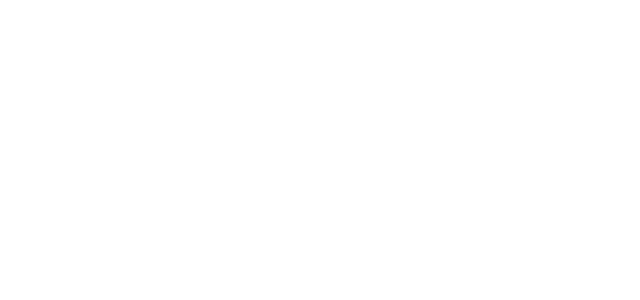
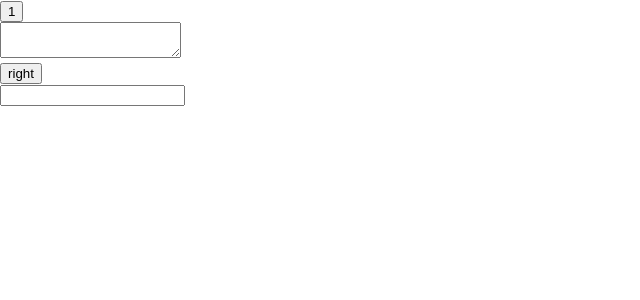
Before and after one commit to Eieny/controls-app, a React (Create React App) app: page / in a window 1280 px wide. Shown: the top 300 px of the page, without its empty margins (0-640 px from the left). Built offline with nearby package versions, Linux system fonts and the light colour scheme.

Commit message:
feat(ui): добавлены компоненты

```diff
--- a/src/App.tsx
+++ b/src/App.tsx
@@ -1,8 +1,66 @@
-import React from "react";
-import "./App.css";
+import { Autocomplete, ButtonsControl } from './components';
+import './App.css';
+import { useState } from 'react';
+
+const ITEMS = [
+  {
+    id: 0,
+    name: 'abc',
+    fullName: 'ABC',
+    flag: 'https://upload.wikimedia.org/wikipedia/commons/thumb/b/b9/Flag_of_Australia.svg/50px-Flag_of_Australia.svg.png',
+  },
+  {
+    id: 1,
+    name: 'abc2',
+    fullName: 'ABC2',
+    flag: 'https://upload.wikimedia.org/wikipedia/commons/thumb/b/b9/Flag_of_Australia.svg/50px-Flag_of_Australia.svg.png',
+  },
+  {
+    id: 2,
+    name: 'abc3',
+    fullName: 'ABC3',
+    flag: 'https://upload.wikimedia.org/wikipedia/commons/thumb/b/b9/Flag_of_Australia.svg/50px-Flag_of_Australia.svg.png',
+  },
+  {
+    id: 3,
+    name: 'abc4',
+    fullName: 'ABC4',
+    flag: 'https://upload.wikimedia.org/wikipedia/commons/thumb/b/b9/Flag_of_Australia.svg/50px-Flag_of_Australia.svg.png',
+  },
+];
 
 function App() {
-  return <div></div>;
+  const [input, setInput] = useState('');
+  return (
+    <div>
+      <ButtonsControl
+        onChange={() => {}}
+        value=''
+        leftButtons={[{ label: '1', onClick: () => {} }]}
+        rightButtons={[
+          {
+            label: 'right',
+            onClick: () => {},
+          },
+        ]}
+      />
+
+      <Autocomplete
+        value={input}
+        onChange={setInput}
+        maxOptions={2}
+        options={ITEMS}
+        getOptionLabel={item => item.name}
+        renderOption={item => (
+          <>
+            <img src={item.flag} />
+            <span>{item.name}</span>
+            <span>{item.fullName}</span>
+          </>
+        )}
+      />
+    </div>
+  );
 }
 
 export default App;
--- /dev/null
+++ b/src/components/autocomplete/Autocomplete.tsx
@@ -0,0 +1,107 @@
+import { useState } from 'react';
+import Popup from '../popup/Popup';
+import PopupItem from '../popup-item/PopupItem';
+
+type Props<T> = {
+  /**
+   * Значение текстового поля.
+   */
+  value: string;
+
+  /**
+   * Событие изменения значения текстового поля.
+   */
+  onChange: (value: string) => void;
+
+  /**
+   * Максимальное количество отображаемых подсказок.
+   */
+  maxOptions?: number;
+
+  /**
+   * Плейсхолдер.
+   */
+  placeholder?: string;
+
+  /**
+   *
+   */
+  options: T[];
+
+  renderOption: (item: T) => JSX.Element;
+
+  getOptionLabel: (item: T) => string;
+
+  isBuisy?: boolean;
+};
+
+const Autocomplete = <T extends { id: number }>(props: Props<T>) => {
+  const {
+    value,
+    onChange,
+    placeholder,
+    maxOptions,
+    options,
+    renderOption,
+    getOptionLabel,
+    isBuisy = false,
+  } = props;
+  const [isOpen, toggleOpen] = useState(false);
+  const slicedOptions =
+    maxOptions && options.length > maxOptions
+      ? options.slice(0, maxOptions)
+      : options;
+
+  const handleChange = (e: React.ChangeEvent<HTMLInputElement>) => {
+    if (!isOpen && e.target.value.trim()) {
+      toggleOpen(true);
+    }
+
+    if (isOpen && !e.target.value.trim()) {
+      toggleOpen(false);
+    }
+
+    onChange(e.target.value);
+  };
+
+  const handleFocus = () => {
+    if (!value.trim()) return;
+    toggleOpen(true);
+  };
+
+  const handleBlur = () => {
+    toggleOpen(false);
+  };
+
+  const handleClickOption = (option: T) => {
+    console.log(option);
+    onChange(getOptionLabel(option));
+    toggleOpen(false);
+  };
+
+  return (
+    <div>
+      <input
+        role='combobox'
+        value={value}
+        onChange={handleChange}
+        onFocus={handleFocus}
+        // onBlur={handleBlur}
+        placeholder={placeholder}
+      />
+      <Popup isOpen={isOpen} isBuisy={isBuisy}>
+        {slicedOptions.map(option => (
+          <PopupItem
+            key={option.id}
+            id={option.id}
+            onClick={() => handleClickOption(option)}
+          >
+            {renderOption(option)}
+          </PopupItem>
+        ))}
+      </Popup>
+    </div>
+  );
+};
+
+export default Autocomplete;
--- /dev/null
+++ b/src/components/button/Button.module.css
@@ -0,0 +1,3 @@
+button {
+
+}
--- a/src/components/buttons-control/ButtonsControl.tsx
+++ b/src/components/buttons-control/ButtonsControl.tsx
@@ -2,14 +2,36 @@ import { useMemo } from 'react';
 import Button from '../button/Button';
 
 type ButtonItems = {
-  text: string;
+  /**
+   * Текст кнопки.
+   */
+  label: string;
+
+  /**
+   * Событие клика по кнопки.
+   */
   onClick: () => void;
 };
 
 type Props = {
-  text: string;
+  /**
+   * Значение текстового поля.
+   */
+  value: string;
+
+  /**
+   * Событие изменения значения текстового поля.
+   */
   onChange: () => void;
+
+  /**
+   * Кнопки слева.
+   */
   leftButtons?: ButtonItems[];
+
+  /**
+   * Кнопки справа.
+   */
   rightButtons?: ButtonItems[];
 };
 
@@ -18,15 +40,20 @@ const mapButtons = (buttons?: ButtonItems[]) => {
 
   return (
     <>
-      {buttons.map(({ text, onClick }) => (
-        <Button onClick={onClick}>{text}</Button>
+      {buttons.map(({ label, onClick }, index) => (
+        <Button key={index} onClick={onClick}>
+          {label}
+        </Button>
       ))}
     </>
   );
 };
 
+/**
+ * Текстовый контрол с кнопками.
+ */
 const ButtonsControl = (props: Props) => {
-  const { leftButtons, rightButtons, text, onChange } = props;
+  const { leftButtons, rightButtons, value, onChange } = props;
 
   const left = useMemo(() => mapButtons(leftButtons), []);
   const right = useMemo(() => mapButtons(rightButtons), []);
@@ -34,7 +61,7 @@ const ButtonsControl = (props: Props) => {
   return (
     <div>
       <div>{left}</div>
-      <textarea value={text} onChange={onChange} />
+      <textarea value={value} onChange={onChange} />
       <div>{right}</div>
     </div>
   );
--- /dev/null
+++ b/src/components/index.ts
@@ -0,0 +1,4 @@
+import Autocomplete from './autocomplete/Autocomplete';
+import ButtonsControl from './buttons-control/ButtonsControl';
+
+export { ButtonsControl, Autocomplete };
--- /dev/null
+++ b/src/components/popup-item/PopupItem.module.css
@@ -0,0 +1,7 @@
+.item {
+  cursor: pointer;
+}
+
+.item:hover {
+  background-color: cadetblue;
+}
--- /dev/null
+++ b/src/components/popup-item/PopupItem.tsx
@@ -0,0 +1,19 @@
+import css from './PopupItem.module.css';
+
+type Props = {
+  id?: number;
+  onClick: () => void;
+  children: JSX.Element | string;
+};
+
+const PopupItem = (props: Props) => {
+  const { id, children, onClick } = props;
+
+  return (
+    <li role='option' className={css['item']} onClick={onClick}>
+      {children}
+    </li>
+  );
+};
+
+export default PopupItem;
--- /dev/null
+++ b/src/components/popup/Popup.module.css
@@ -0,0 +1,3 @@
+.list {
+  list-style-type: none;
+}
--- /dev/null
+++ b/src/components/popup/Popup.tsx
@@ -0,0 +1,23 @@
+import css from './Popup.module.css';
+
+type Props = {
+  isBuisy?: boolean;
+  isOpen?: boolean;
+  children?: JSX.Element | JSX.Element[];
+};
+
+const Popup = (props: Props) => {
+  const { children, isBuisy = false, isOpen = false } = props;
+
+  if (!isOpen) return null;
+  if (isBuisy) return <div>Loading...</div>;
+  if (!children) return <div>No Options</div>;
+
+  return (
+    <ul role='listbox' className={css['list']}>
+      {children}
+    </ul>
+  );
+};
+
+export default Popup;
```
Also changed, not shown: src/components/button/Button.tsx (+11 -1 lines), src/components/buttons-control/ButtonsControl.module.css (added).
